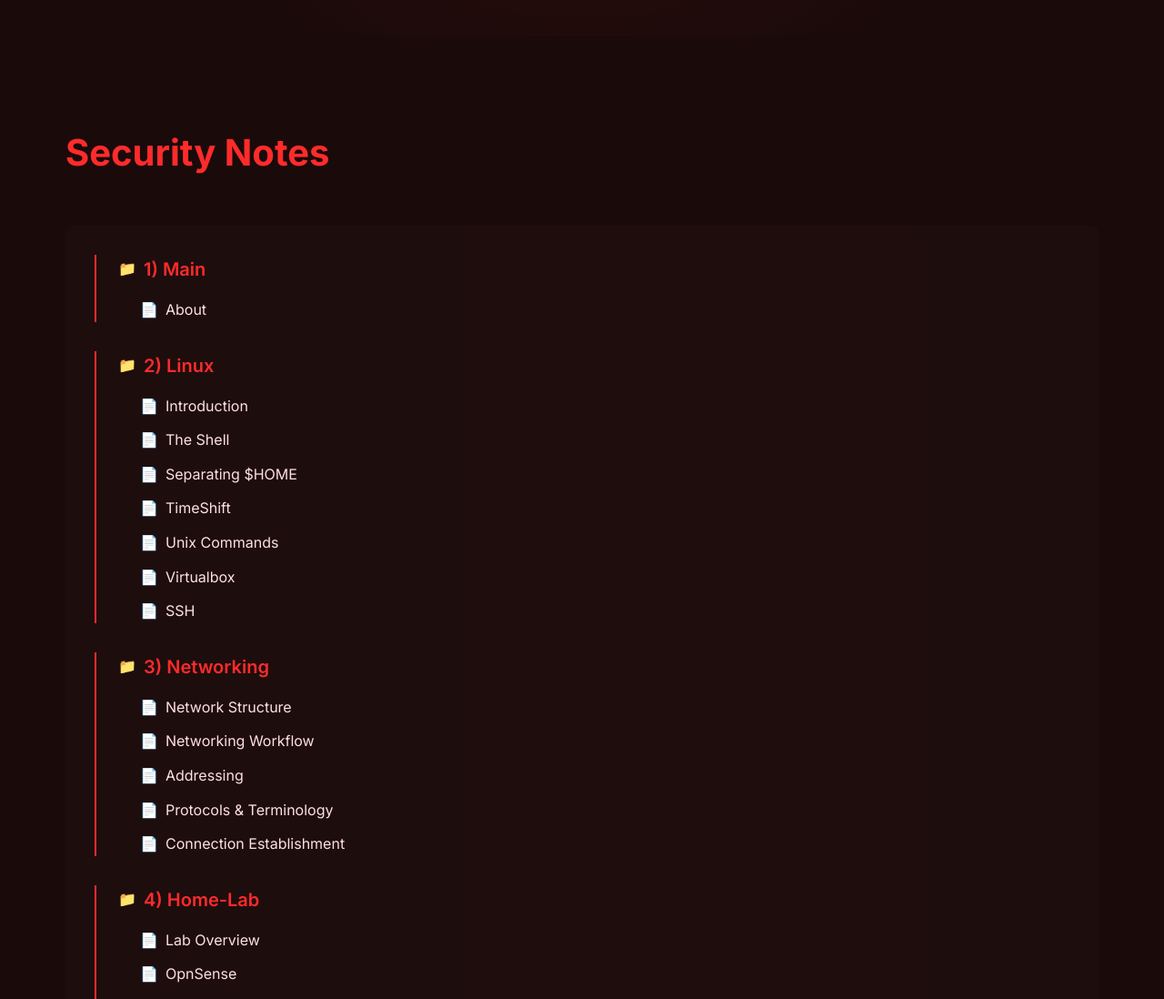
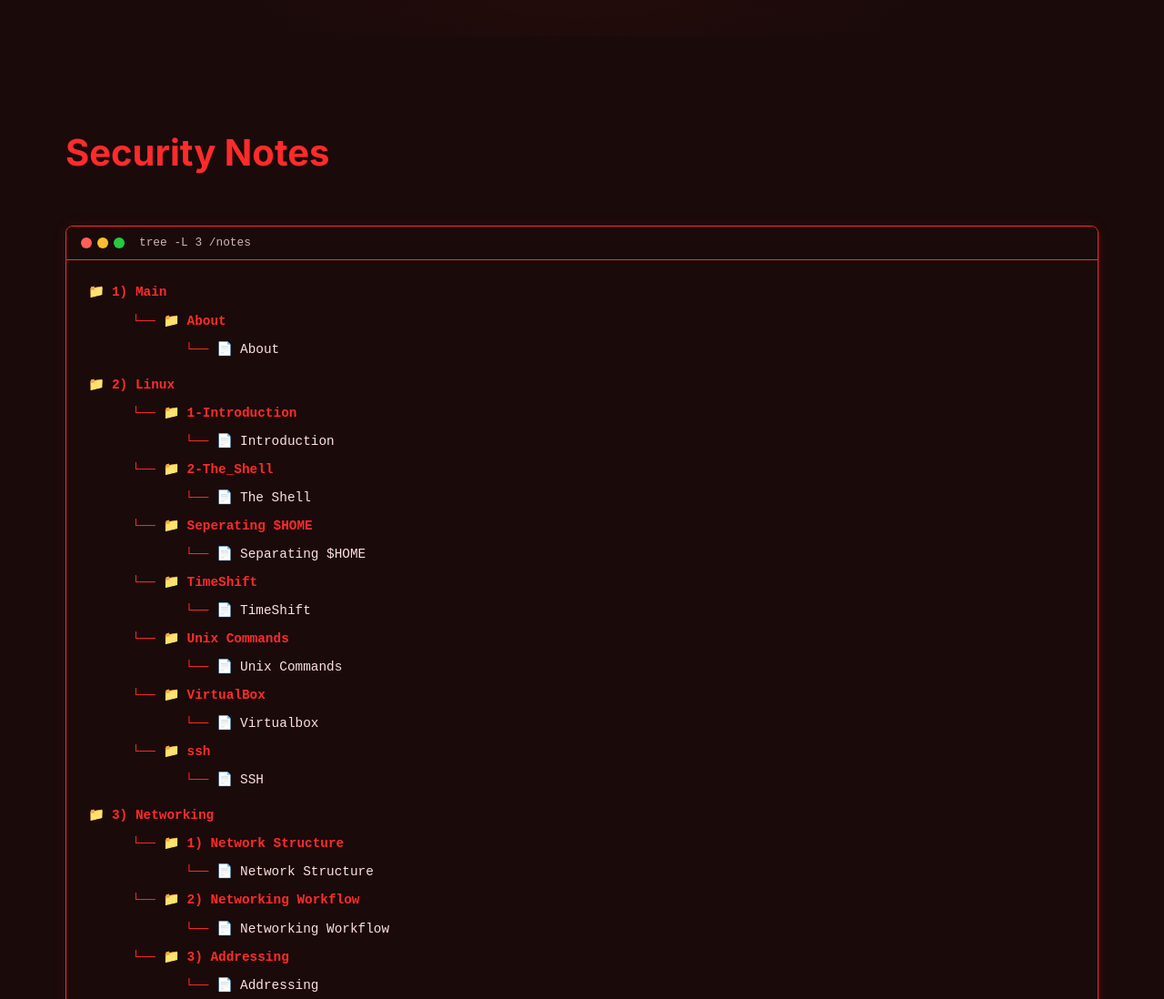
Before and after one commit to v0id-strike/v0id-strike.github.io, an Eleventy site: page src/index.njk in a window 1280 px wide. Shown: the part 760-1858 px from the top of the page at 91% size. Built offline with nearby package versions, Linux system fonts and the light colour scheme; Eleventy itself is replaced by a stand-in of ours; files that its build step writes are made by us from their sources.

Commit message:
linux like structure

```diff
--- a/src/css/style.css
+++ b/src/css/style.css
@@ -203,35 +203,83 @@ body {
     opacity: 0.8;
 }
 
-/* Tree View */
+/* Terminal Container Styles */
+.terminal-container {
+    background-color: var(--void);
+    border: 1px solid var(--neon);
+    border-radius: var(--radius);
+    box-shadow: 0 0 15px rgba(255, 43, 43, 0.1);
+    font-family: 'Courier New', monospace;
+    margin: 2rem 0;
+    overflow: hidden;
+}
+
+.terminal-header {
+    background: rgba(26, 10, 10, 0.9);
+    padding: 0.5rem 1rem;
+    display: flex;
+    align-items: center;
+    border-bottom: 1px solid var(--neon);
+}
+
+.terminal-buttons {
+    display: flex;
+    gap: 6px;
+}
+
+.terminal-button {
+    width: 12px;
+    height: 12px;
+    border-radius: 50%;
+    display: inline-block;
+}
+
+.terminal-button.red { background: #ff5f56; }
+.terminal-button.yellow { background: #ffbd2e; }
+.terminal-button.green { background: #27c93f; }
+
+.terminal-title {
+    color: var(--text);
+    margin-left: 1rem;
+    font-size: 0.8rem;
+    opacity: 0.8;
+}
+
+.terminal-body {
+    padding: 1.5rem;
+    font-size: 0.9rem;
+    line-height: 1.6;
+}
+
+/* Tree View Styles */
 .tree-view {
-    background: rgba(74, 42, 42, 0.1);
-    border-radius: var(--radius);
-    padding: 2rem;
-    margin-top: 2rem;
+    color: var(--text);
 }
 
 .tree-folder {
-    margin-bottom: 2rem;
-    border-left: 2px solid var(--neon);
-    padding-left: 1.5rem;
+    margin-bottom: 1rem;
 }
 
 .folder-header {
     display: flex;
     align-items: center;
-    margin-bottom: 1rem;
+    margin-bottom: 0.5rem;
 }
 
 .folder-icon {
     color: var(--neon);
     margin-right: 0.5rem;
+    font-family: monospace;
 }
 
 .folder-name {
-    font-size: 1.25rem;
+    color: var(--neon);
     font-weight: 600;
-    color: var(--neon);
+}
+
+.tree-subfolder {
+    margin-left: 1.5rem;
+    margin-bottom: 0.5rem;
 }
 
 .tree-files {
@@ -241,12 +289,14 @@ body {
 .tree-file {
     display: flex;
     align-items: center;
-    margin-bottom: 0.75rem;
+    margin-bottom: 0.25rem;
+    font-family: monospace;
 }
 
 .file-icon {
     color: var(--neon);
     margin-right: 0.5rem;
+    white-space: pre;
 }
 
 .file-link {
@@ -257,6 +307,13 @@ body {
 
 .file-link:hover {
     color: var(--neon);
+}
+
+.file-description {
+    color: var(--text);
+    opacity: 0.7;
+    margin-left: 0.5rem;
+    font-style: italic;
 }
 
 /* Footer */
--- a/src/index.njk
+++ b/src/index.njk
@@ -13,14 +13,26 @@ title: .voidrc
 <section id="notes" class="section">
     <div class="container">
         <h2 class="section-title">Security Notes</h2>
+        <div class="terminal-container">
+            <div class="terminal-header">
+                <div class="terminal-buttons">
+                    <span class="terminal-button red"></span>
+                    <span class="terminal-button yellow"></span>
+                    <span class="terminal-button green"></span>
+                </div>
+                <span class="terminal-title">tree -L 3 /notes</span>
+            </div>
+            <div class="terminal-body">
                 <div class="tree-view">
                     {% set posts = collections.posts %}
                     {% set currentGroup = "" %}
+                    {% set currentSubgroup = "" %}
 
                     {% for post in posts %}
                         {% set path = post.filePathStem | replace('/posts/', '') %}
                         {% set pathParts = path.split('/') %}
                         {% set group = pathParts[0] %}
+                        {% set subgroup = pathParts[1] if pathParts.length > 1 else "" %}
 
                         {% if group != currentGroup %}
                             {% if not loop.first %}
@@ -34,21 +46,40 @@ title: .voidrc
                                 </div>
                                 <div class="tree-files">
                             {% set currentGroup = group %}
+                            {% set currentSubgroup = "" %}
+                        {% endif %}
+
+                        {% if subgroup and subgroup != currentSubgroup %}
+                            <div class="tree-subfolder">
+                                <div class="folder-header">
+                                    <span class="folder-icon">└── 📁</span>
+                                    <span class="folder-name">{{ subgroup }}</span>
+                                </div>
+                                <div class="tree-files">
                         {% endif %}
 
                         <div class="tree-file">
-                    <span class="file-icon">📄</span>
+                            <span class="file-icon">{% if subgroup %}    {% endif %}└── 📄</span>
                             <a href="{{ post.url }}" class="file-link">{{ post.data.title }}</a>
                             {% if post.data.description %}
                                 <span class="file-description">// {{ post.data.description }}</span>
                             {% endif %}
                         </div>
 
+                        {% if subgroup and subgroup != currentSubgroup %}
+                            </div>
+                        </div>
+                        {% endif %}
+
+                        {% set currentSubgroup = subgroup %}
+
                         {% if loop.last %}
                             </div>
                         </div>
                         {% endif %}
                     {% endfor %}
+                </div>
+            </div>
         </div>
     </div>
 </section>
```
Lines whose indentation alone changed are shown as unchanged.
